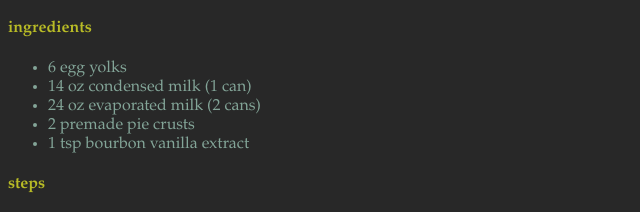
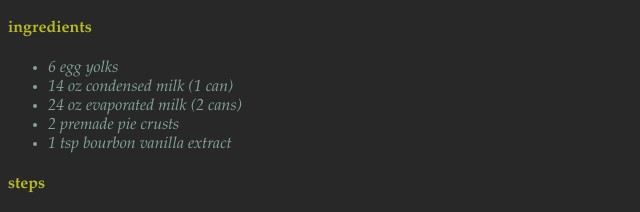
Before and after one commit to littlestripes/odin-recipes, a plain HTML site: page recipes/eggpie.html in a window 1280 px wide. Shown: the part 562-774 px from the top of the page, 0-640 px from the left. Drawn offline with Linux system fonts and the light colour scheme.

Commit message:
Fix incorrect ingredients li property

```diff
--- a/style.css
+++ b/style.css
@@ -26,5 +26,5 @@ h4 {
 
 .ingredients li {
   color: #83a598;
-  font-weight: italic;
+  font-style: italic;
 }
```
